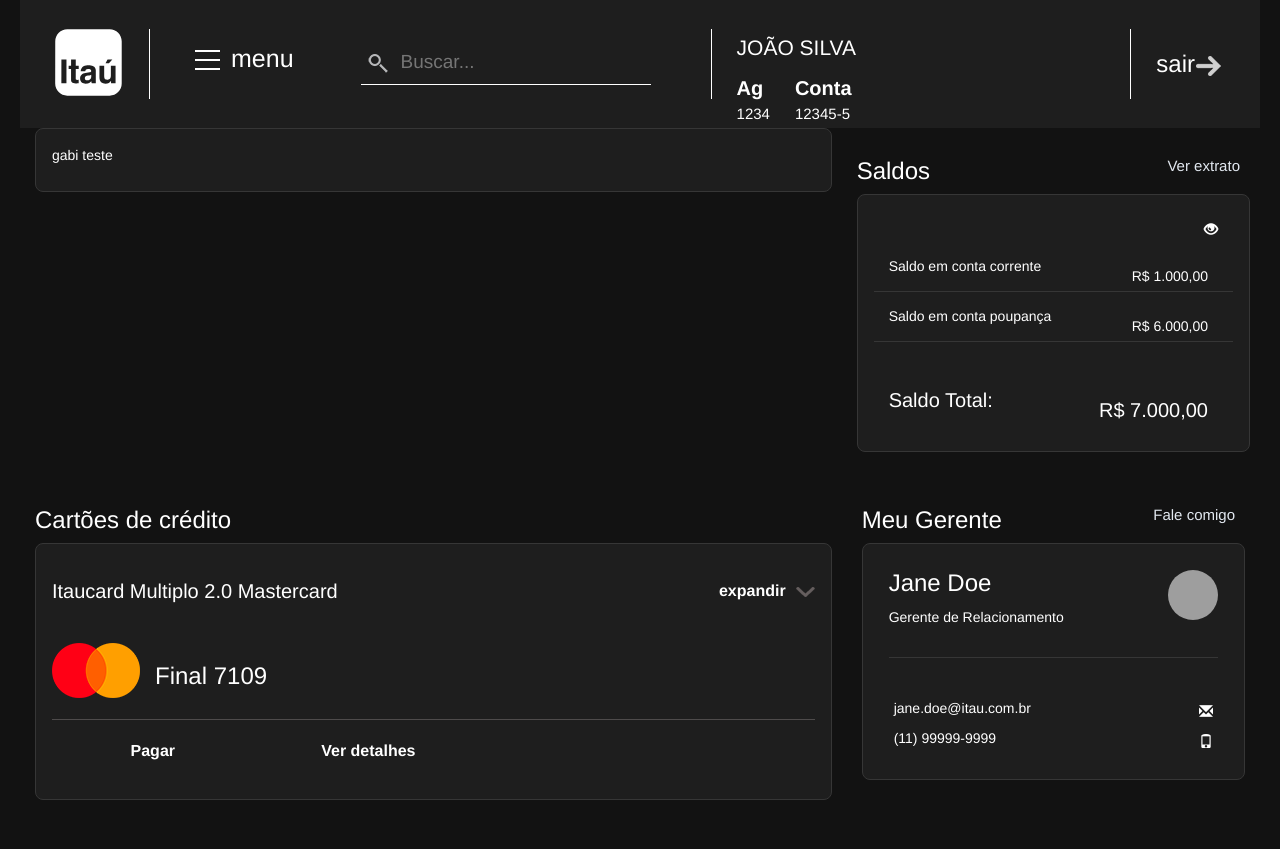
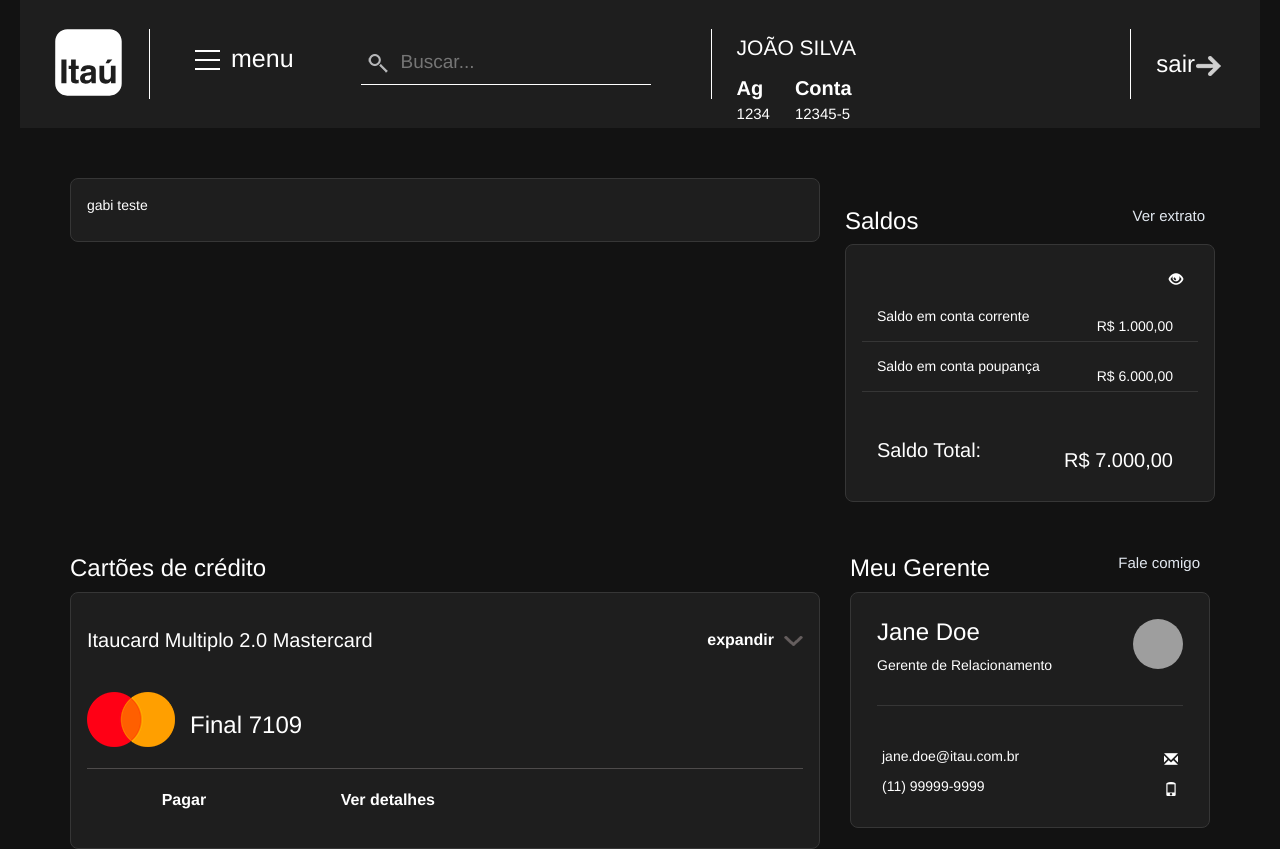
Before and after one commit to garouxl/devBoost-exercicio-1, a website: page devBoost-interface-itau-2.0/index.html in a window 1280 px wide. Before the commit the page ends 800 px from the top, so only its background shows below. Drawn offline with nearby package versions, Linux system fonts and the light colour scheme; grey boxes are pictures that could not be loaded.

Commit message:
Adicionando classes bootstrap

```diff
--- a/devBoost-interface-itau-2.0/index.html
+++ b/devBoost-interface-itau-2.0/index.html
@@ -67,7 +67,8 @@
       </header>
 
       <!-- Primeira linha -->
-      <section>
+      <section class="container">
+        <div class="row">
           <div class="col-md-8">
             <div class="card">
               <p>gabi teste</p>
@@ -97,10 +98,12 @@
               </p>
             </div>
           </div>
+        </div>
       </section>
 
       <!-- Segunda linha -->
-      <section>
+      <section class="container">
+        <div class="row">
           <div class="credit col-md-8">
             <h2>Cartões de crédito</h2>
             <div class="credit__card card">
@@ -224,6 +227,7 @@
               </ul>
             </div>
           </div>
+        </div>
       </section>
     </div>
   </body>
--- a/devBoost-interface-itau-2.0/sass/partials/_reset.scss
+++ b/devBoost-interface-itau-2.0/sass/partials/_reset.scss
@@ -29,6 +29,10 @@
 body {
   box-sizing: border-box;
   background-color: $bg-dark-black;
+
+  @media (min-width: 768px) {
+    padding-top: calc(#{12.8rem} + 5rem);
+  }
 }
 
 h2 {
@@ -56,7 +60,3 @@
   color: #ffffff;
   padding: 1.6rem;
 }
-
-header + section {
-  margin-top: $headerHeight;
-}
```
Also changed, not shown: devBoost-interface-itau-2.0/css/main.css. Lines whose indentation alone changed are shown as unchanged.
